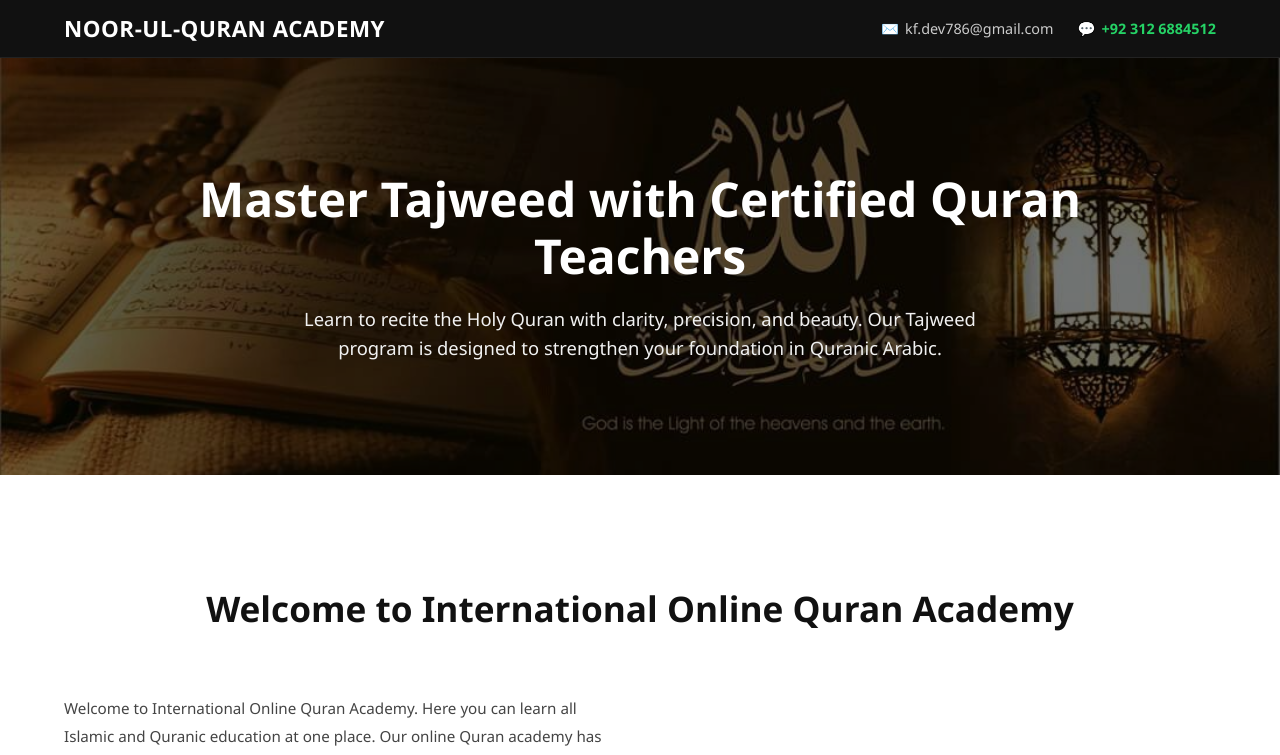
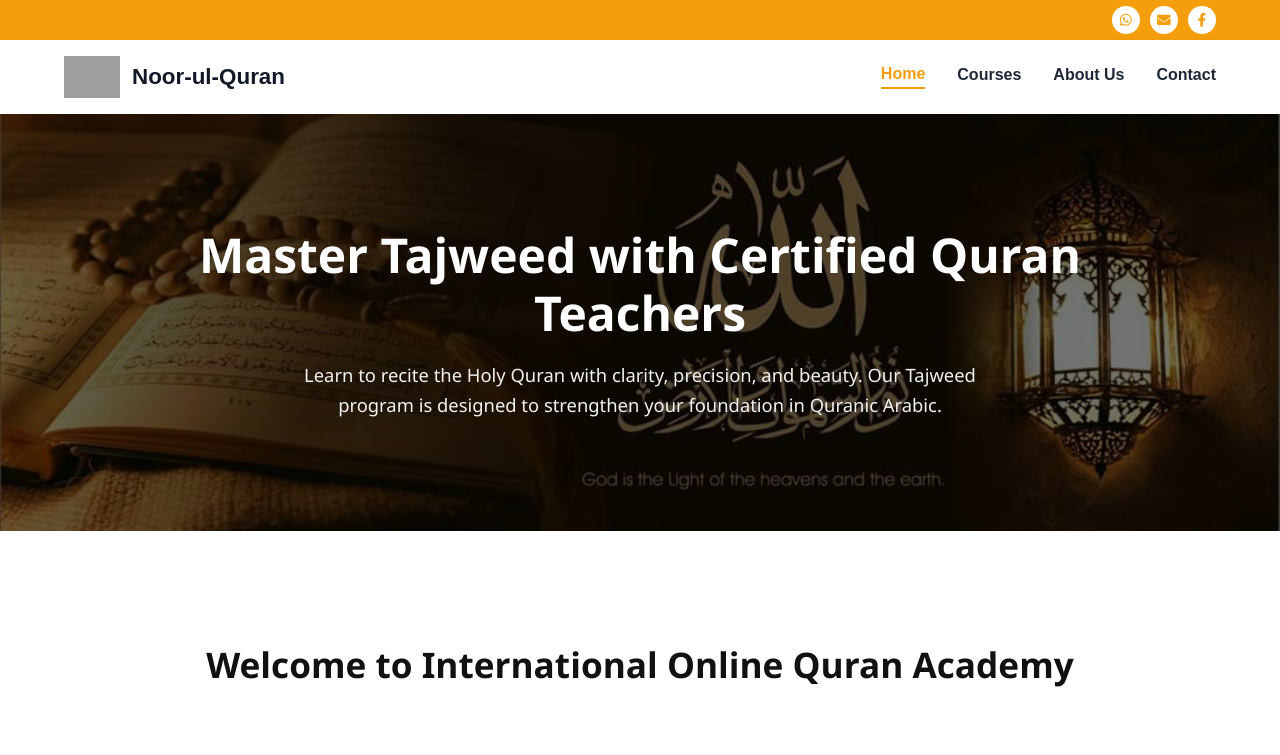
Before and after one commit to KF-dev14/Noor_ul_Quran-Acedemy, a React (Create React App) app in the folder noor-ul-quran/: page / in a window 1280 px wide. Shown: the top 755 px of the page. Built offline with nearby package versions, Linux system fonts and the light colour scheme; grey boxes are pictures that could not be loaded.

Commit message:
fix: top header with whatsapp, email and facebook icons

```diff
--- a/noor-ul-quran/src/components/Navbar.jsx
+++ b/noor-ul-quran/src/components/Navbar.jsx
@@ -1,28 +1,95 @@
 import React from 'react';
-import { Link } from 'react-router-dom';
+import { Link, useLocation } from 'react-router-dom';
+import { FaFacebookF, FaWhatsapp, FaEnvelope } from 'react-icons/fa';
 
 function Navbar() {
+  const location = useLocation();
+
+  const socialIconStyle = {
+    color: '#f59e0b',
+    backgroundColor: '#ffffff',
+    width: '28px',
+    height: '28px',
+    borderRadius: '50%',
+    display: 'inline-flex',
+    alignItems: 'center',
+    justifyContent: 'center',
+    fontSize: '0.85rem',
+    textDecoration: 'none',
+    transition: 'all 0.2s ease-in-out'
+  };
+
+  const navLinkStyle = (path) => ({
+    color: location.pathname === path ? '#f59e0b' : '#1f2937',
+    fontWeight: 'bold',
+    textDecoration: 'none',
+    fontSize: '1rem',
+    borderBottom: location.pathname === path ? '2px solid #f59e0b' : 'none',
+    paddingBottom: '4px',
+    transition: 'color 0.2s ease-in-out'
+  });
+
   return (
-    <nav style={{ backgroundColor: '#111', color: '#fff', padding: '0.8rem 5%', borderBottom: '1px solid #222' }}>
-      <div style={{ maxWidth: '1200px', margin: '0 auto', display: 'flex', justifyContent: 'space-between', alignItems: 'center', flexWrap: 'wrap', gap: '1rem' }}>
-
-        {/* Logo / Title */}
-        <Link to="/" style={{ color: '#fff', textDecoration: 'none', fontSize: '1.4rem', fontWeight: 'bold', letterSpacing: '0.5px' }}>
-          NOOR-UL-QURAN ACADEMY
-        </Link>
-
-        {/* Top Contact Info */}
-        <div style={{ display: 'flex', alignItems: 'center', gap: '1.5rem', fontSize: '0.9rem', flexWrap: 'wrap' }}>
-          <a href="mailto:kf.dev786@gmail.com" style={{ color: '#ccc', textDecoration: 'none', display: 'flex', alignItems: 'center', gap: '6px' }}>
-            <span>✉️</span> kf.dev786@gmail.com
+    <header style={{ width: '100%', fontFamily: 'sans-serif' }}>
+      {/* Top Orange Bar (Only WhatsApp, Email, & Facebook) */}
+      <div style={{ backgroundColor: '#f59e0b', padding: '6px 5%', display: 'flex', justifyContent: 'flex-end', alignItems: 'center' }}>
+        <div style={{ display: 'flex', gap: '10px', alignItems: 'center' }}>
+          <a
+            href="https://wa.me/923126884512"
+            target="_blank"
+            rel="noopener noreferrer"
+            style={socialIconStyle}
+            title="WhatsApp"
+          >
+            <FaWhatsapp />
           </a>
-          <a href="https://wa.me/923126884512" target="_blank" rel="noopener noreferrer" style={{ color: '#25D366', textDecoration: 'none', fontWeight: 'bold', display: 'flex', alignItems: 'center', gap: '6px' }}>
-            <span>💬</span> +92 312 6884512
+          <a
+            href="mailto:kf.dev786@gmail.com"
+            style={socialIconStyle}
+            title="Email"
+          >
+            <FaEnvelope />
+          </a>
+          <a
+            href="https://facebook.com"
+            target="_blank"
+            rel="noopener noreferrer"
+            style={socialIconStyle}
+            title="Facebook"
+          >
+            <FaFacebookF />
           </a>
         </div>
+      </div>
 
+      {/* Main White Header */}
+      <div style={{ backgroundColor: '#ffffff', padding: '1rem 5%', boxShadow: '0 2px 10px rgba(0,0,0,0.05)' }}>
+        <div style={{ maxWidth: '1200px', margin: '0 auto', display: 'flex', justifyContent: 'space-between', alignItems: 'center' }}>
+
+          {/* Logo & Title */}
+          <Link to="/" style={{ display: 'flex', alignItems: 'center', gap: '12px', textDecoration: 'none' }}>
+            <img
+              src="/logo.png"
+              alt="Noor-ul-Quran Logo"
+              style={{ height: '42px', width: 'auto' }}
+              onError={(e) => { e.target.style.display = 'none'; }}
+            />
+            <span style={{ fontSize: '1.4rem', fontWeight: 'bold', color: '#111827' }}>
+              Noor-ul-Quran
+            </span>
+          </Link>
+
+          {/* Navigation Links */}
+          <nav style={{ display: 'flex', gap: '2rem', alignItems: 'center' }}>
+            <Link to="/" style={navLinkStyle('/')}>Home</Link>
+            <Link to="/courses" style={navLinkStyle('/courses')}>Courses</Link>
+            <Link to="/about" style={navLinkStyle('/about')}>About Us</Link>
+            <Link to="/contact" style={navLinkStyle('/contact')}>Contact</Link>
+          </nav>
+
+        </div>
       </div>
-    </nav>
+    </header>
   );
 }
 
```
